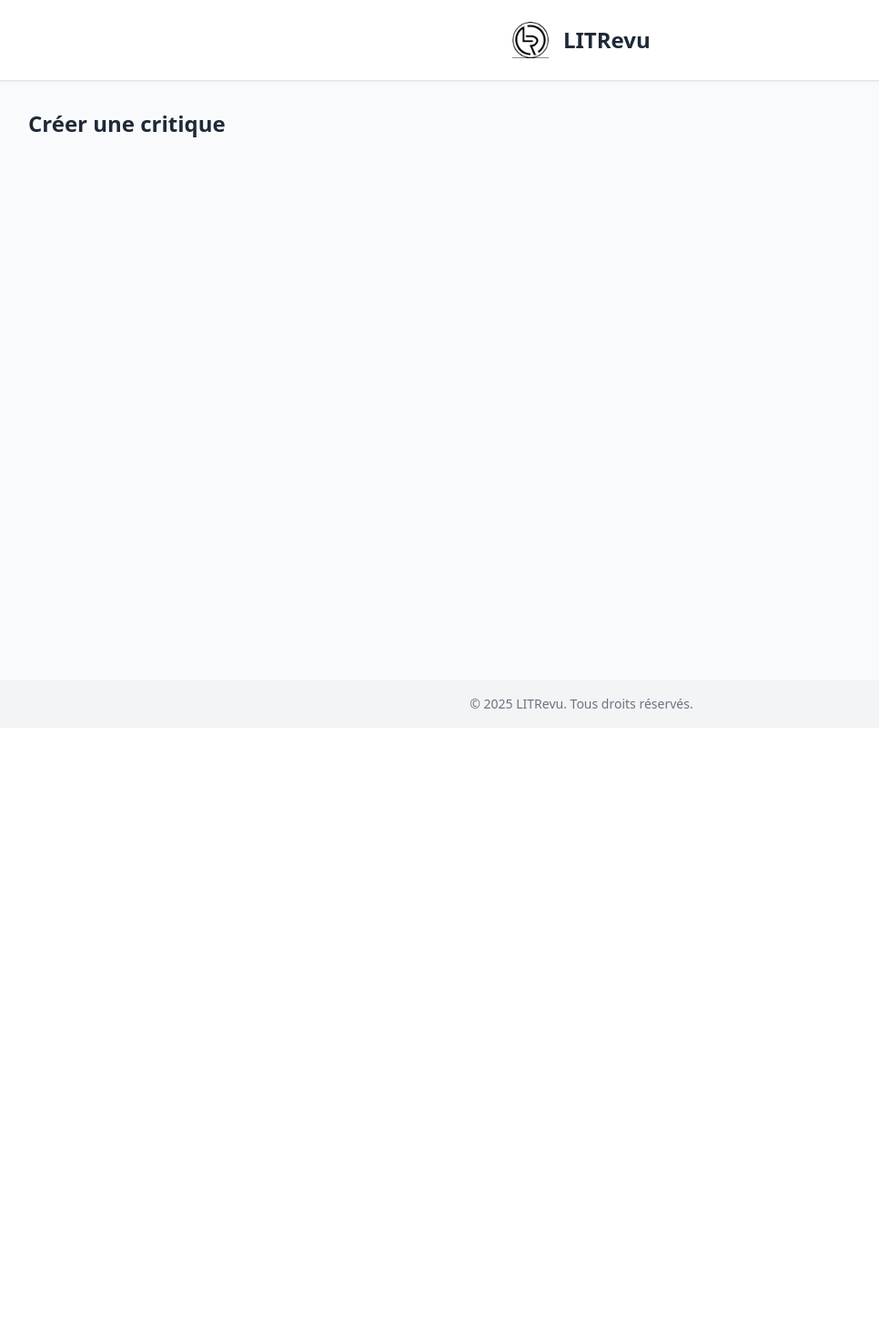
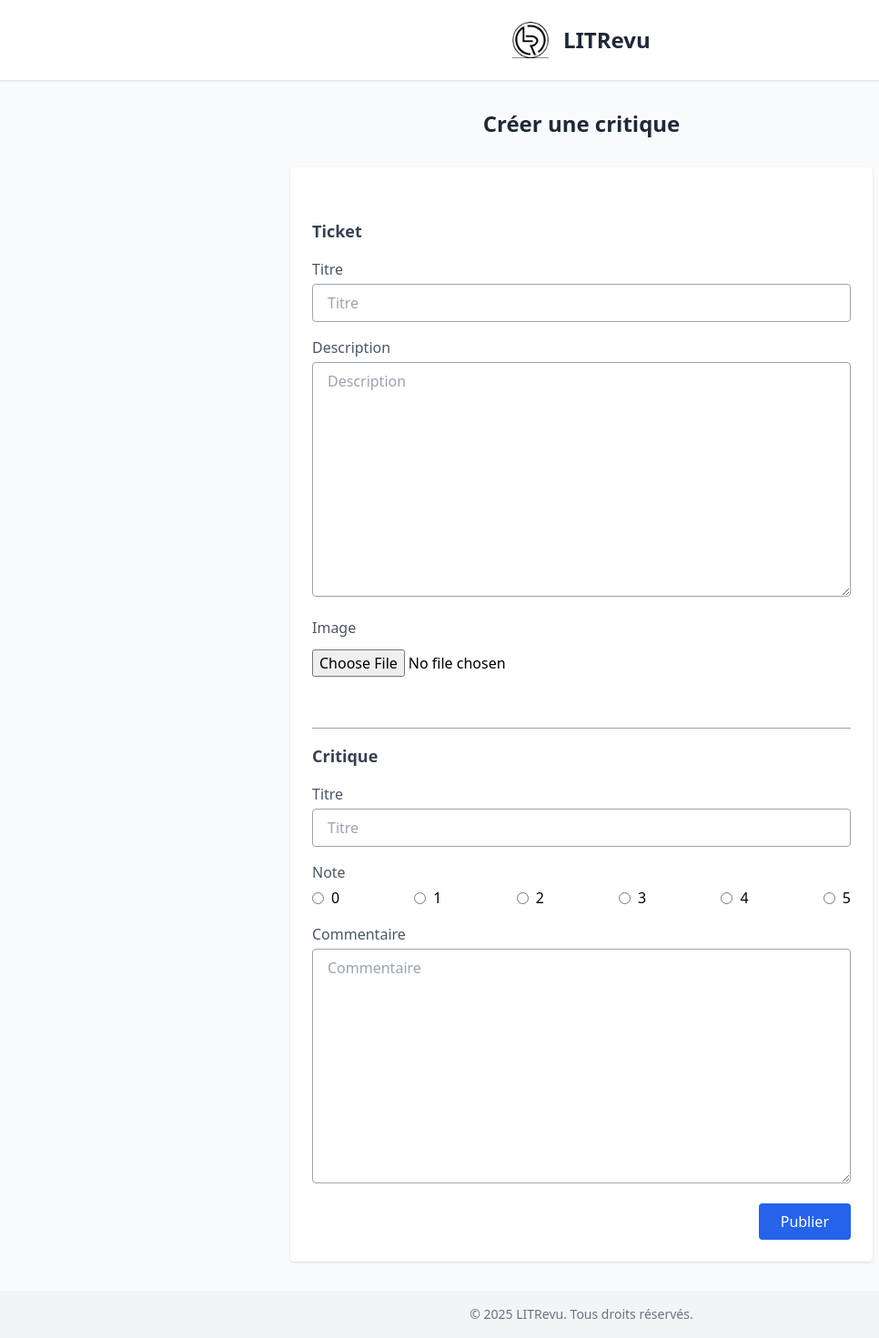
Before and after one commit to LsFbr/OC_Project9_LITRevu, a Django app: template litrevu/web_app/templates/web_app/review.html in a window 1280 px wide. Shown: the whole page at 91% size, without its empty margins (1-967 px from the left). Before the commit the page ends 779 px from the top, so only its background shows below. Run offline with Django 5.2, Linux system fonts and the light colour scheme; the template is opened without the code that fills it: values that come from a table or form of the project are taken from there, others are empty; tables that the repository leaves empty hold one stand-in row (values such as "Sample post"); some libraries are stand-ins or nearby versions.

Commit message:
feat(review.html): Enhance review creation form with ticket handling, improved layout, and error message displays for better user experience

```diff
--- a/litrevu/web_app/templates/web_app/review.html
+++ b/litrevu/web_app/templates/web_app/review.html
@@ -1,7 +1,102 @@
-{% extends 'web_app/base.html' %}
-{% block title %}Créer une critique - LITRevu{% endblock %}
+{% extends "web_app/base.html" %}
+{% block title %}Créer une critique{% endblock %}
+
 {% block content %}
-<div class="container mx-auto px-4">
-    <h1 class="text-2xl font-bold text-gray-800">Créer une critique</h1>
+<div class="container max-w-2xl mx-auto px-4">
+
+    <h1 class="text-2xl font-bold text-gray-800 text-center mb-8">
+        {% if ticket %}Créer une critique{% else %}Créer un ticket et une critique{% endif %}
+    </h1>
+
+    <form method="post" enctype="multipart/form-data" class="space-y-8 bg-white p-6 shadow rounded">
+        {% csrf_token %}
+
+        <!-- S'il faut créer un ticket -->
+        {% if ticket_form %}
+        <fieldset>
+            <legend class="text-lg font-semibold text-gray-700 mb-4">Ticket</legend>
+
+            <div class="mb-4">
+                <label for="{{ ticket_form.title.id_for_label }}" class="block text-gray-600 mb-1">Titre</label>
+                {{ ticket_form.title }}
+                {% if ticket_form.title.errors %}
+                    <p class="text-red-500 text-sm mt-1">{{ ticket_form.title.errors.0 }}</p>
+                {% endif %}
+            </div>
+
+            <div class="mb-4">
+                <label for="{{ ticket_form.description.id_for_label }}" class="block text-gray-600 mb-1">Description</label>
+                {{ ticket_form.description }}
+                {% if ticket_form.description.errors %}
+                    <p class="text-red-500 text-sm mt-1">{{ ticket_form.description.errors.0 }}</p>
+                {% endif %}
+            </div>
+
+            <div class="mb-4">
+                <label for="{{ ticket_form.image.id_for_label }}" class="block text-gray-600 mb-1">Image</label>
+                {{ ticket_form.image }}
+            </div>
+        </fieldset>
+        <!-- Si le ticket existe déjà -->
+        {% elif ticket %}
+        <div class="border p-4 bg-gray-50 rounded">
+            <div class="flex justify-between items-center">
+                {% if ticket.user == user %}
+                    <p class="text-sm text-gray-500 mb-2">Votre ticket</p>
+                {% else %}
+                    <p class="text-sm text-gray-500 mb-2">Ticket de {{ ticket.user.username }}</p>
+                {% endif %}
+                <p class="text-sm text-gray-500 mb-2">Créé le {{ ticket.time_created|date:"H:i d M Y" }}</p>
+            </div>
+            <h2 class="text-lg font-semibold text-gray-800">{{ ticket.title }}</h2>
+            <p class="text-gray-700 mt-2">{{ ticket.description }}</p>
+            {% if ticket.image %}
+                <img src="{{ ticket.image.url }}" alt="Image du ticket" class="mt-4 max-h-48 rounded">
+            {% endif %}
+        </div>
+        {% endif %}
+       <div class="border-t border-gray-400 pt-4">
+        <!-- Critique -->
+        <fieldset>
+            <legend class="text-lg font-semibold text-gray-700 mb-4">Critique</legend>
+
+            <div class="mb-4">
+                <label for="{{ review_form.headline.id_for_label }}" class="block text-gray-600 mb-1">Titre</label>
+                {{ review_form.headline }}
+                {% if review_form.headline.errors %}
+                    <p class="text-red-500 text-sm mt-1">{{ review_form.headline.errors.0 }}</p>
+                {% endif %}
+            </div>
+
+            <div class="mb-4">
+                <p class="text-gray-600 mb-1">Note</p>
+                <div class="flex justify-between">
+                {% for radio in review_form.rating %}
+                    <label class="inline-flex items-center gap-1">
+                    {{ radio.tag }} <span class="ml-1">{{ radio.choice_label }}</span>
+                    </label>
+                {% endfor %}
+                </div>
+                {% if review_form.rating.errors %}
+                    <p class="text-red-500 text-sm mt-1">{{ review_form.rating.errors.0 }}</p>
+                {% endif %}
+            </div>
+
+            <div class="mb-4">
+                <label for="{{ review_form.body.id_for_label }}" class="block text-gray-600 mb-1">Commentaire</label>
+                {{ review_form.body }}
+                {% if review_form.body.errors %}
+                    <p class="text-red-500 text-sm mt-1">{{ review_form.body.errors.0 }}</p>
+                {% endif %}
+            </div>
+        </fieldset>
+
+        <div class="flex justify-end">
+            <button type="submit" class="bg-blue-600 text-white font-medium py-2 px-6 rounded hover:bg-blue-700">
+                Publier
+            </button>
+        </div>
+    </form>
+
 </div>
 {% endblock %}
```
